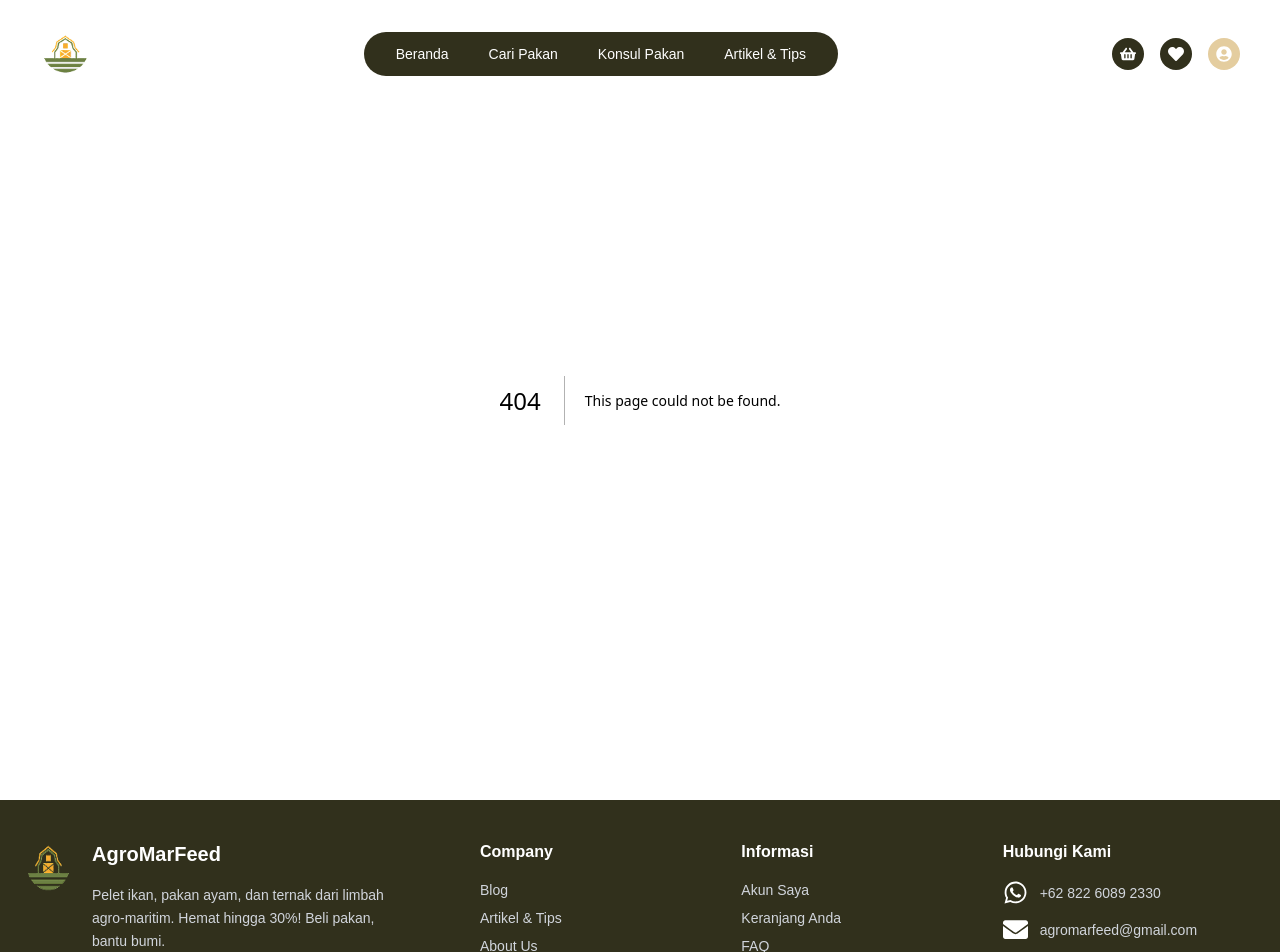
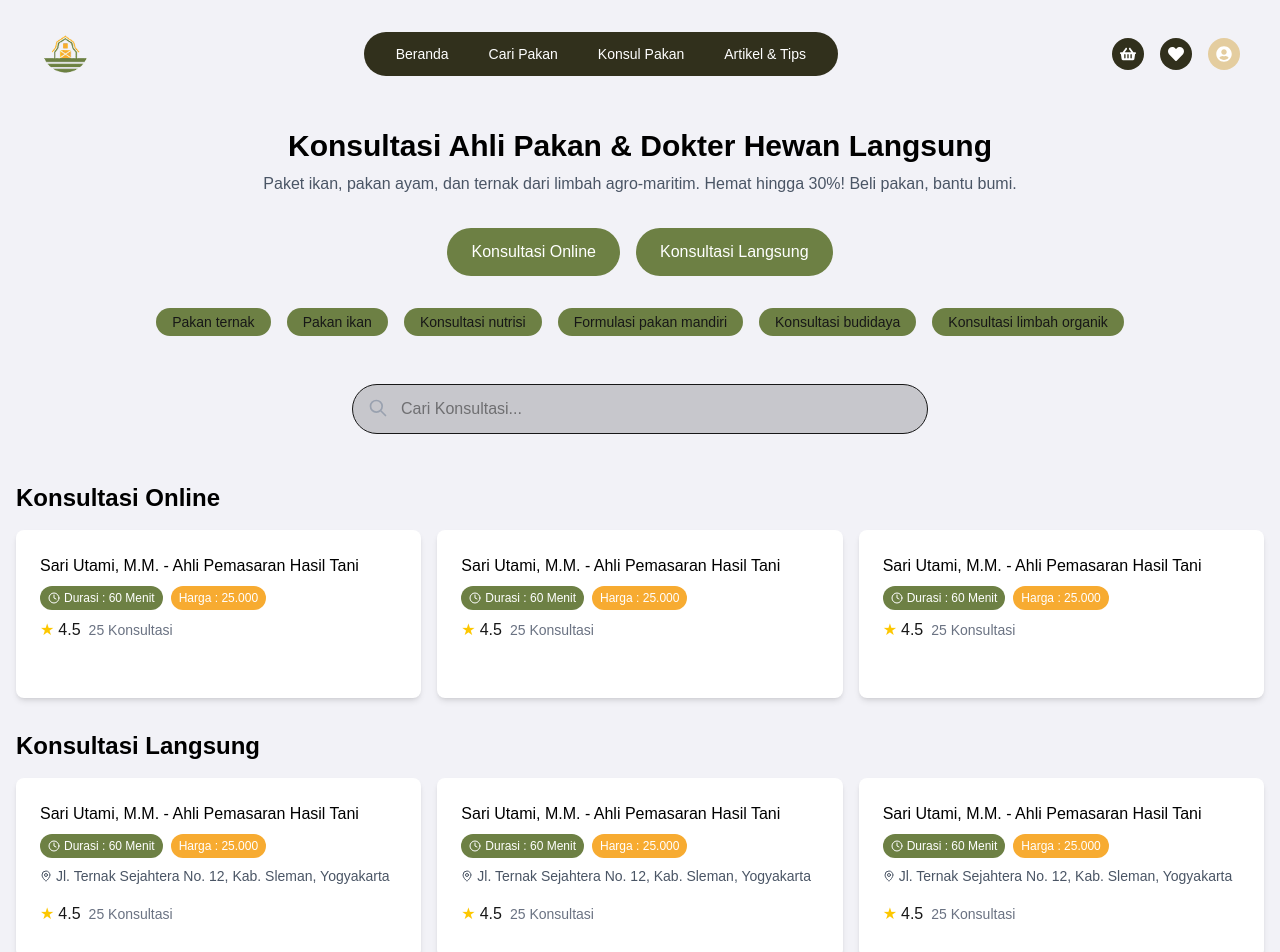
Before and after one commit to Hidayattt24/AgroMarFeed, a Next.js app: page /consultation in a window 1280 px wide. Before the commit this address had no page. Shown: the top 952 px of the page. Built offline with nearby package versions, Linux system fonts and the light colour scheme.

Commit message:
feat : page  konsultasi dan search bar dijadikan component

```diff
--- /dev/null
+++ b/app/consultation/page.tsx
@@ -0,0 +1,174 @@
+"use client";
+import { motion } from "framer-motion";
+import { useState, useEffect } from "react";
+import Button from "../../components/ui/Button";
+import SearchBar from "../../components/ui/SearchBar";
+import { Clock, MapPin } from "lucide-react";
+
+export default function ConsultationPage() {
+  const [isMounted, setIsMounted] = useState(false);
+
+  useEffect(() => {
+    setIsMounted(true);
+  }, []);
+
+  if (!isMounted) return null;
+
+  const consultationTypes = [
+    "Pakan ternak",
+    "Pakan ikan",
+    "Konsultasi nutrisi",
+    "Formulasi pakan mandiri",
+    "Konsultasi budidaya",
+    "Konsultasi limbah organik",
+  ];
+
+  return (
+    <div className="min-h-screen pt-32 pb-16 bg-7">
+      <div className="container mx-auto px-4">
+        {/* Header Section */}
+        <div className="text-center mb-8">
+          <h1 className="text-3xl font-bold mb-2 text-black">
+            Konsultasi Ahli Pakan & Dokter Hewan Langsung
+          </h1>
+          <p className="text-gray-600">
+            Paket ikan, pakan ayam, dan ternak dari limbah agro-maritim. Hemat
+            hingga 30%! Beli pakan, bantu bumi.
+          </p>
+        </div>
+
+        {/* Consultation Buttons */}
+        <div className="flex justify-center gap-4 mb-8">
+          <Button className="bg-2 text-white hover:opacity-90">
+            Konsultasi Online
+          </Button>
+          <Button className="bg-2 text-white hover:opacity-90">
+            Konsultasi Langsung
+          </Button>
+        </div>
+
+        {/* Tags */}
+        <div className="flex flex-wrap justify-center gap-4 mb-12">
+          {consultationTypes.map((type) => (
+            <span
+              key={type}
+              className="bg-2 bg-opacity-20 text-2 px-4 py-1 rounded-full text-sm"
+            >
+              {type}
+            </span>
+          ))}
+        </div>
+
+        {/* Search Bar */}
+        <SearchBar placeholder="Cari Konsultasi..." className="mb-12" />
+
+        {/* Consultation Sections */}
+        <div className="space-y-8">
+          {/* Online Consultation Section */}
+          <motion.section
+            initial={{ y: 100, opacity: 0 }}
+            whileInView={{ y: 0, opacity: 1 }}
+            transition={{ duration: 1 }}
+          >
+            <h2 className="text-2xl font-bold mb-4 text-black">
+              Konsultasi Online
+            </h2>
+            <div className="grid grid-cols-1 md:grid-cols-3 gap-4">
+              {[1, 2, 3].map((item) => (
+                <div
+                  key={item}
+                  className="bg-white rounded-lg p-6 shadow-md group transition-all duration-300 hover:shadow-lg"
+                >
+                  <h3 className="font-medium mb-2 text-black">
+                    Sari Utami, M.M. - Ahli Pemasaran Hasil Tani
+                  </h3>
+                  <div className="flex gap-2 mb-2">
+                    <span className="flex items-center bg-2 text-white text-xs px-2 py-1 rounded-full">
+                      <Clock size={12} className="mr-1" />
+                      Durasi : 60 Menit
+                    </span>
+                    <span className="bg-3 text-white text-xs px-2 py-1 rounded-full">
+                      Harga : 25.000
+                    </span>
+                  </div>
+
+                  {/* Hidden content that shows on hover */}
+                  <div className="flex items-center mb-4">
+                    <span className="text-yellow-400">★</span>
+                    <span className="ml-1">4.5</span>
+                    <span className="ml-2 text-gray-500 text-sm">
+                      25 Konsultasi
+                    </span>
+                  </div>
+
+                  {/* Hidden content that shows on hover */}
+                  <div className="overflow-hidden max-h-0 opacity-0 group-hover:max-h-[100px] group-hover:opacity-100 transition-all duration-500 ease-in-out mb-4">
+                    <p className="text-sm text-black/40">
+                      Konsultasi dengan ahli pemasaran hasil tani untuk
+                      mendapatkan strategi terbaik dalam mengembangkan bisnis
+                      peternakan Anda.
+                    </p>
+                  </div>
+                </div>
+              ))}
+            </div>
+          </motion.section>
+
+          {/* Offline Consultation Section */}
+          <motion.section
+            initial={{ y: 100, opacity: 0 }}
+            whileInView={{ y: 0, opacity: 1 }}
+            transition={{ duration: 1 }}
+          >
+            <h2 className="text-2xl font-bold mb-4 text-black">
+              Konsultasi Langsung
+            </h2>
+            <div className="grid grid-cols-1 md:grid-cols-3 gap-4">
+              {[1, 2, 3].map((item) => (
+                <div
+                  key={item}
+                  className="bg-white rounded-lg p-6 shadow-md group transition-all duration-300 hover:shadow-lg"
+                >
+                  <h3 className="font-medium mb-2 text-black">
+                    Sari Utami, M.M. - Ahli Pemasaran Hasil Tani
+                  </h3>
+                  <div className="flex gap-2 mb-2">
+                    <span className="flex items-center bg-2 text-white text-xs px-2 py-1 rounded-full">
+                      <Clock size={12} className="mr-1" />
+                      Durasi : 60 Menit
+                    </span>
+                    <span className="bg-3 text-white text-xs px-2 py-1 rounded-full">
+                      Harga : 25.000
+                    </span>
+                  </div>
+
+                  {/* Hidden content that shows on hover */}
+                  <p className="flex items-center text-sm text-gray-600 mb-4">
+                    <MapPin size={12} className="mr-1" />
+                    Jl. Ternak Sejahtera No. 12, Kab. Sleman, Yogyakarta
+                  </p>
+                  <div className="flex items-center mb-2">
+                    <span className="text-yellow-400">★</span>
+                    <span className="ml-1">4.5</span>
+                    <span className="ml-2 text-gray-500 text-sm">
+                      25 Konsultasi
+                    </span>
+                  </div>
+
+                  {/* Hidden description that shows on hover */}
+                  <div className="overflow-hidden max-h-0 opacity-0 group-hover:max-h-[100px] group-hover:opacity-100 transition-all duration-500 ease-in-out">
+                    <p className="text-sm text-black/40">
+                      Konsultasi langsung dengan ahli peternakan untuk
+                      mendapatkan solusi praktis dalam pengelolaan peternakan
+                      Anda.
+                    </p>
+                  </div>
+                </div>
+              ))}
+            </div>
+          </motion.section>
+        </div>
+      </div>
+    </div>
+  );
+}
--- a/app/globals.css
+++ b/app/globals.css
@@ -51,7 +51,7 @@ body {
 
 .hide-scrollbar {
   scrollbar-width: none; /* Firefox */
-  -ms-overflow-style: none;  /* IE and Edge */
+  -ms-overflow-style: none; /* IE and Edge */
 }
 .hide-scrollbar::-webkit-scrollbar {
   display: none; /* Chrome, Safari, Opera */
--- a/components/header/Header.tsx
+++ b/components/header/Header.tsx
@@ -1,19 +1,31 @@
-import { FaShoppingBasket, FaHeart, FaUserCircle } from 'react-icons/fa';
+import { FaShoppingBasket, FaHeart, FaUserCircle } from "react-icons/fa";
 
 export default function Header() {
   return (
     <header className="flex items-center justify-between px-10 py-8 bg-transparent absolute top-0 left-0 right-0 z-10">
       {/* Logo */}
       <div className="flex items-center space-x-2">
-        <img src="/images/agromarfeed-logo.png" alt="Logo" className="h-10 w-auto" />
+        <img
+          src="/images/agromarfeed-logo.png"
+          alt="Logo"
+          className="h-10 w-auto"
+        />
       </div>
 
       {/* Navigation */}
       <nav className="bg-1 text-white px-8 py-3 rounded-full flex space-x-6 text-sm font-medium gap-4">
-        <a href="#" className="hover:underline">Beranda</a>
-        <a href="#" className="hover:underline">Cari Pakan</a>
-        <a href="#" className="hover:underline">Konsul Pakan</a>
-        <a href="#" className="hover:underline">Artikel & Tips</a>
+        <a href="#" className="hover:underline">
+          Beranda
+        </a>
+        <a href="#" className="hover:underline">
+          Cari Pakan
+        </a>
+        <a href="/consultation" className="hover:underline">
+          Konsul Pakan
+        </a>
+        <a href="#" className="hover:underline">
+          Artikel & Tips
+        </a>
       </nav>
 
       {/* Icons */}
--- /dev/null
+++ b/components/ui/SearchBar.tsx
@@ -0,0 +1,34 @@
+interface SearchBarProps {
+  placeholder?: string;
+  className?: string;
+}
+
+export default function SearchBar({
+  placeholder = "Cari...",
+  className = "",
+}: SearchBarProps) {
+  return (
+    <div className={`max-w-xl mx-auto ${className}`}>
+      <div className="relative">
+        <input
+          type="text"
+          placeholder={placeholder}
+          className="w-full px-4 py-3 pl-12 rounded-full border bg-6 bg-opacity-30"
+        />
+        <svg
+          className="absolute left-4 top-3.5 h-5 w-5 text-gray-400"
+          fill="none"
+          stroke="currentColor"
+          viewBox="0 0 24 24"
+        >
+          <path
+            strokeLinecap="round"
+            strokeLinejoin="round"
+            strokeWidth={2}
+            d="M21 21l-6-6m2-5a7 7 0 11-14 0 7 7 0 0114 0z"
+          />
+        </svg>
+      </div>
+    </div>
+  );
+}
```
Also changed, not shown: app/page.tsx (+11 -11 lines).
